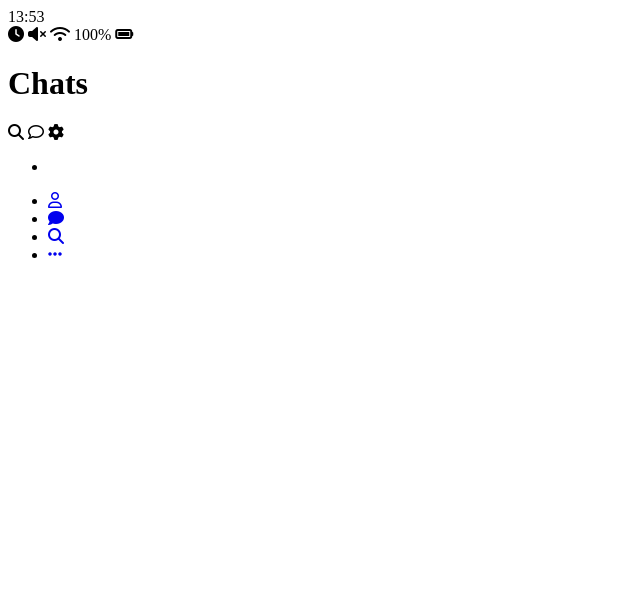
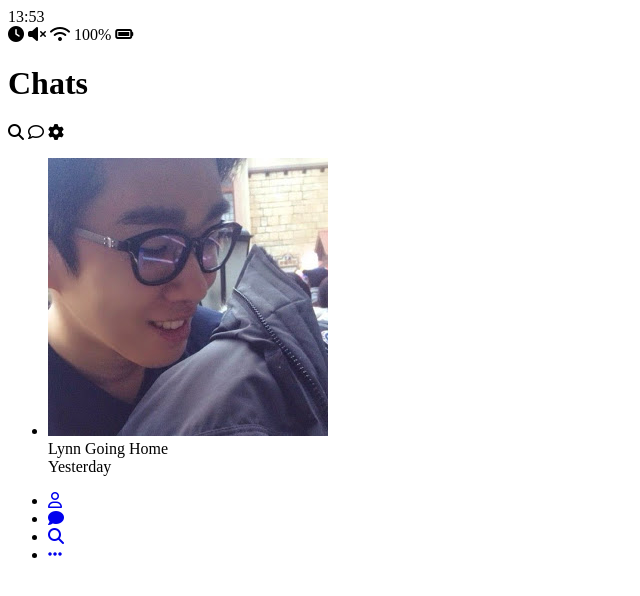
Before and after one commit to optimalMachine/kakao-clone-v3, a plain HTML site: page index.html in a window 1280 px wide. Shown: the whole page, without its empty margins (0-640 px from the left). Drawn offline with Linux system fonts and the light colour scheme.

Commit message:
several changes
currently working on friends.html

```diff
--- a/index.html
+++ b/index.html
@@ -36,12 +36,26 @@
         </header>
         <main class="chats">
             <ul class = "chats__list">
-                <li class = "chats__list-item">
+                <li class = "chats__chat">
+                    <div class="chat__column">
+                        <img class="chat__avatar g-avatar" src="images/avatar.jpg">
+                        <div class="chat__content">
+                            <span class="chat__username">
+                                Lynn
+                            </span>
+                            <span class="chat__preview">
+                                Going Home
+                            </span>
+                        </div>
+                    </div>
+                    <div class="chat__column">
+                        <span class = "chat__timestamp">Yesterday</span>
+                    </div>
 
                 </li>
             </ul>
+        </main>
 
-        </main>
         <nav class="nav">
             <ul class="nav__list">
                 <li class="nav__list-item">
```
Also changed, not shown: friends.html (+14 -0 lines), images/avatar.jpg (added).
